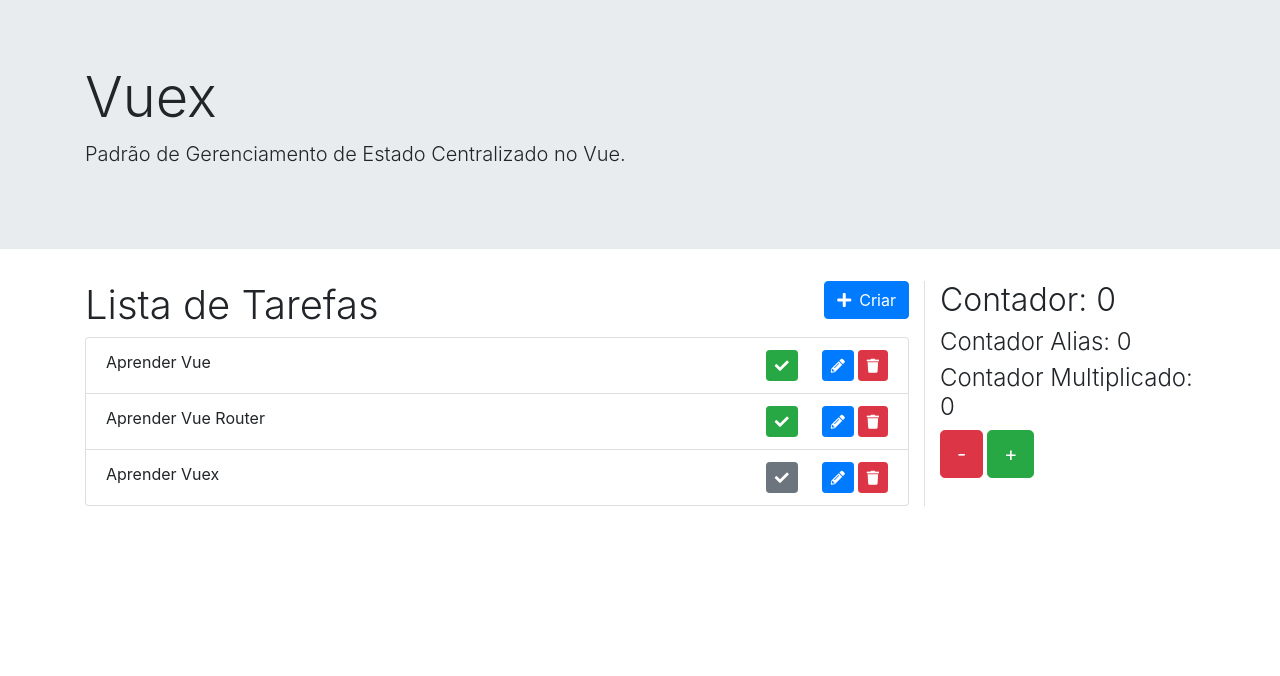
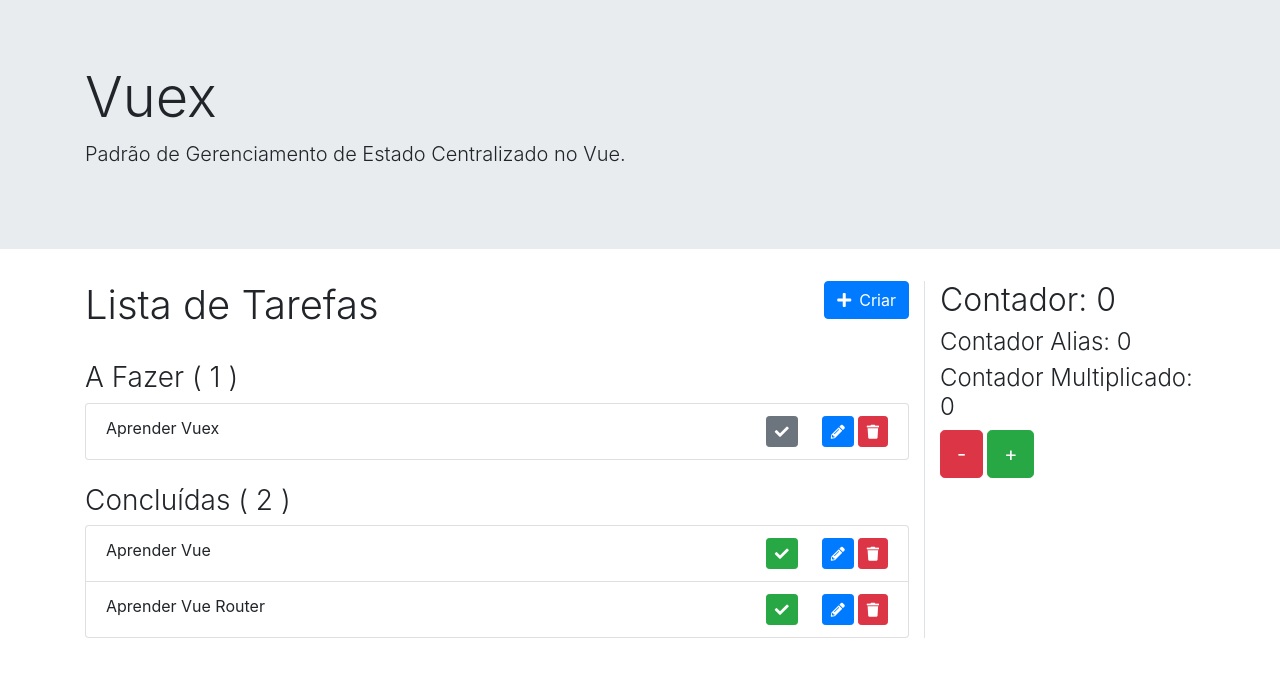
Before and after one commit to dhnasci/vue-tarefas-v2, a Vue app: page / in a window 1280 px wide. Shown: the top 676 px of the page. Built offline with nearby package versions, Linux system fonts and the light colour scheme.

Commit message:
Usando Getters nos Components: Property-Style

```diff
--- a/src/components/TarefasLista.vue
+++ b/src/components/TarefasLista.vue
@@ -15,15 +15,29 @@
             </div>
         </div>
 
-        <ul class="list-group" v-if="tarefas.length > 0">
+        <h3 class="font-weight-light mt-4">A Fazer ( {{ $store.getters.tarefasAFazer.length }} )</h3>
+
+        <ul class="list-group" v-if="$store.getters.tarefasAFazer.length > 0">
             <TarefasListaIten
-                v-for="tarefa in tarefas"
+                v-for="tarefa in $store.getters.tarefasAFazer"
                 :key="tarefa.id"
                 :tarefa="tarefa"
                 @editar="selecionarTarefaParaEdicao" />
         </ul>
 
-        <p v-else>Nenhuma tarefa criada.</p>
+        <p v-else>Nenhuma tarefa a fazer.</p>
+
+        <h3 class="font-weight-light mt-4">Concluídas ( {{ $store.getters.totalDeTarefasConcluidas }} )</h3>
+
+        <ul class="list-group" v-if="tarefasConcluidas.length > 0">
+            <TarefasListaIten
+                v-for="tarefa in tarefasConcluidas"
+                :key="tarefa.id"
+                :tarefa="tarefa"
+                @editar="selecionarTarefaParaEdicao" />
+        </ul>
+
+        <p v-else>Nenhuma tarefa concluida.</p>
 
         <TarefaSalvar
             v-if="exibirFormulario"
@@ -34,7 +48,7 @@
 </template>
 
 <script>
-
+import {mapState} from 'vuex'
 import TarefaSalvar from './TarefaSalvar.vue'
 import TarefasListaIten from './TarefasListaIten.vue'
 
@@ -47,12 +61,15 @@
         return {
             exibirFormulario: false,
             tarefaSelecionada: undefined,
-            tarefas: [
-                { id: 1, titulo: 'Aprender Vue', concluido: true },
-                { id: 2, titulo: 'Aprender Vue Router', concluido: true },
-                { id: 3, titulo: 'Aprender Vuex', concluido: false }
-            ]
+
         }
+    },
+    computed: {
+        ...mapState(['tarefas']),
+        tarefasConcluidas() {
+            return this.$store.getters.tarefasConcluidas
+        }
+
     },
     methods: {
         exibirFormularioCriarTarefa() {
--- a/src/store.js
+++ b/src/store.js
@@ -5,6 +5,22 @@
 
 export default new Vuex.Store({
     state: {
-        contador: 0
+        contador: 0,
+        tarefas: [
+            { id: 1, titulo: 'Aprender Vue', concluido: true },
+            { id: 2, titulo: 'Aprender Vue Router', concluido: true },
+            { id: 3, titulo: 'Aprender Vuex', concluido: false }
+        ]
+    },
+    getters: {
+        /*
+        tarefasConcluidas: (state) => {
+            return state.tarefas.filter( t => t.concluido)
+        }
+        */
+        tarefasConcluidas: state => state.tarefas.filter( t => t.concluido),
+        tarefasAFazer: state => state.tarefas.filter( t => !t.concluido),
+        totalDeTarefasConcluidas: (state, getters) => getters.tarefasConcluidas.length,
+
     }
 })
```
